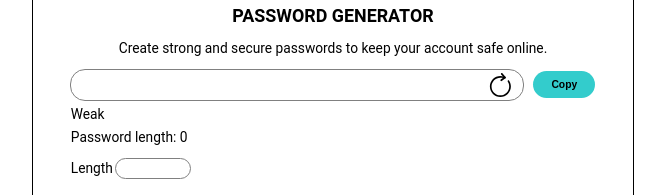
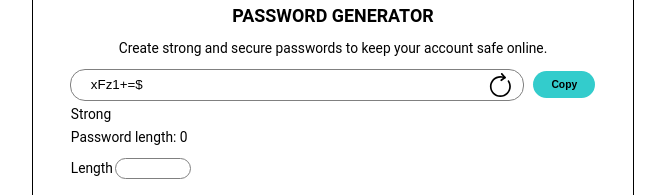
Before and after one commit to kahunacohen/password-gen, a React (Create React App) app: page / in a window 1280 px wide. Shown: the part 146-341 px from the top of the page, without its empty margins (307-972 px from the left). Built offline with nearby package versions, Linux system fonts and the light colour scheme.

Commit message:
add input and output

```diff
--- /dev/null
+++ b/src/Input.tsx
@@ -0,0 +1,28 @@
+export function Input(props: any) {
+  return (
+    <div className="Input">
+      <label className="length-label" htmlFor="length-input">
+        Length
+      </label>
+      <input id="length-input" type="number" max="16"></input>
+      <div className="checkboxes-ct">
+        <div className="checkbox-ct">
+          <label>Uppercase</label>
+          <input type="checkbox"></input>
+        </div>
+        <div className="checkbox-ct">
+          <label>Lowercase</label>
+          <input type="checkbox"></input>
+        </div>
+        <div className="checkbox-ct">
+          <label>Numbers</label>
+          <input type="checkbox"></input>
+        </div>
+        <div className="checkbox-ct">
+          <label>Special Characters</label>
+          <input type="checkbox"></input>
+        </div>
+      </div>
+    </div>
+  );
+}
--- /dev/null
+++ b/src/Output.tsx
@@ -0,0 +1,57 @@
+import React, { useEffect, useState } from "react";
+
+function generatePassword(input: GeneratorInput) {
+  return "xFz1+=$";
+}
+function getPasswordStrength(password: string): string {
+  return "Strong";
+}
+
+interface GeneratorInput {
+  length: number;
+  uppercase: boolean;
+  lowercase: boolean;
+  numbers: boolean;
+  specialCharacters: boolean;
+}
+export function Output(props: GeneratorInput) {
+  const [password, setPassword] = useState("");
+
+  useEffect(() => {
+    setPassword(generatePassword(props));
+  }, []);
+  const passwordStrength = getPasswordStrength(password);
+  return (
+    <div className="Output">
+      <div className="input-row">
+        <div className="input-wrapper">
+          <input value={password} type="text"></input>
+          <svg
+            className="refresh"
+            width="30"
+            height="30"
+            viewBox="0 0 30 30"
+            fill="none"
+            xmlns="http://www.w3.org/2000/svg"
+          >
+            <path
+              d="M15 28.4375C8.49998 28.4375 3.22498 23.15 3.22498 16.6625C3.22498 10.175 8.49998 4.875 15 4.875C16.3375 4.875 17.6375 5.0625 18.8875 5.45C19.3875 5.6 19.6625 6.125 19.5125 6.625C19.3625 7.125 18.8375 7.4 18.3375 7.25C17.275 6.925 16.15 6.75 15 6.75C9.53748 6.75 5.09998 11.1875 5.09998 16.65C5.09998 22.1125 9.53748 26.55 15 26.55C20.4625 26.55 24.9 22.1125 24.9 16.65C24.9 14.675 24.325 12.775 23.2375 11.15C22.95 10.725 23.0625 10.1375 23.5 9.85C23.925 9.5625 24.5125 9.675 24.8 10.1125C26.1 12.05 26.7875 14.3125 26.7875 16.6625C26.775 23.15 21.5 28.4375 15 28.4375Z"
+              fill="black"
+            ></path>
+            <path
+              d="M20.1625 7.5875C19.9 7.5875 19.6375 7.475 19.45 7.2625L15.8375 3.1125C15.5 2.725 15.5375 2.125 15.925 1.7875C16.3125 1.45 16.9125 1.4875 17.25 1.875L20.8625 6.025C21.2 6.4125 21.1625 7.0125 20.775 7.35C20.6125 7.5125 20.3875 7.5875 20.1625 7.5875Z"
+              fill="black"
+            ></path>
+            <path
+              d="M15.95 10.6625C15.6625 10.6625 15.375 10.525 15.1875 10.275C14.8875 9.86251 14.975 9.27501 15.3875 8.96251L19.6 5.88751C20.0125 5.57501 20.6 5.67501 20.9125 6.08751C21.225 6.50001 21.125 7.08751 20.7125 7.40001L16.5 10.4875C16.3375 10.6125 16.15 10.6625 15.95 10.6625Z"
+              fill="black"
+            ></path>
+          </svg>
+        </div>
+        <button className="copy-btn">Copy</button>
+      </div>
+      <div className={"strength " + passwordStrength}>{passwordStrength}</div>
+      <div className="length">Password length: 0</div>
+    </div>
+  );
+}
--- a/src/PasswordGenerator.css
+++ b/src/PasswordGenerator.css
@@ -75,7 +75,7 @@
   padding: 2px 10px;
 }
 .Input .checkboxes-ct {
-    margin-top: 2em;
+  margin-top: 2em;
 }
 .Input .checkbox-ct {
   display: flex;
--- a/src/PasswordGenerator.tsx
+++ b/src/PasswordGenerator.tsx
@@ -1,6 +1,7 @@
 import React from "react";
-
+import { Output } from "./Output";
 import "./PasswordGenerator.css";
+import { Input } from "./Input";
 
 export function PasswordGenerator() {
   return (
@@ -13,65 +14,14 @@ export function PasswordGenerator() {
             Create strong and secure passwords to keep your account safe online.
           </p>
         </div>
-
-        {/* Indicator component */}
-        <div className="Output">
-          <div className="input-row">
-            <div className="input-wrapper">
-              <input type="text"></input>
-              <svg
-                className="refresh"
-                width="30"
-                height="30"
-                viewBox="0 0 30 30"
-                fill="none"
-                xmlns="http://www.w3.org/2000/svg"
-              >
-                <path
-                  d="M15 28.4375C8.49998 28.4375 3.22498 23.15 3.22498 16.6625C3.22498 10.175 8.49998 4.875 15 4.875C16.3375 4.875 17.6375 5.0625 18.8875 5.45C19.3875 5.6 19.6625 6.125 19.5125 6.625C19.3625 7.125 18.8375 7.4 18.3375 7.25C17.275 6.925 16.15 6.75 15 6.75C9.53748 6.75 5.09998 11.1875 5.09998 16.65C5.09998 22.1125 9.53748 26.55 15 26.55C20.4625 26.55 24.9 22.1125 24.9 16.65C24.9 14.675 24.325 12.775 23.2375 11.15C22.95 10.725 23.0625 10.1375 23.5 9.85C23.925 9.5625 24.5125 9.675 24.8 10.1125C26.1 12.05 26.7875 14.3125 26.7875 16.6625C26.775 23.15 21.5 28.4375 15 28.4375Z"
-                  fill="black"
-                ></path>
-                <path
-                  d="M20.1625 7.5875C19.9 7.5875 19.6375 7.475 19.45 7.2625L15.8375 3.1125C15.5 2.725 15.5375 2.125 15.925 1.7875C16.3125 1.45 16.9125 1.4875 17.25 1.875L20.8625 6.025C21.2 6.4125 21.1625 7.0125 20.775 7.35C20.6125 7.5125 20.3875 7.5875 20.1625 7.5875Z"
-                  fill="black"
-                ></path>
-                <path
-                  d="M15.95 10.6625C15.6625 10.6625 15.375 10.525 15.1875 10.275C14.8875 9.86251 14.975 9.27501 15.3875 8.96251L19.6 5.88751C20.0125 5.57501 20.6 5.67501 20.9125 6.08751C21.225 6.50001 21.125 7.08751 20.7125 7.40001L16.5 10.4875C16.3375 10.6125 16.15 10.6625 15.95 10.6625Z"
-                  fill="black"
-                ></path>
-              </svg>
-            </div>
-            <button className="copy-btn">Copy</button>
-          </div>
-          <div className="strength">Weak</div>
-          <div className="length">Password length: 0</div>
-        </div>
-
-        {/* Inputs component */}
-        <div className="Input">
-          <label className="length-label" htmlFor="length-input">
-            Length
-          </label>
-          <input id="length-input" type="number" max="16"></input>
-          <div className="checkboxes-ct">
-            <div className="checkbox-ct">
-              <label>Uppercase</label>
-              <input type="checkbox"></input>
-            </div>
-            <div className="checkbox-ct">
-              <label>Lowercase</label>
-              <input type="checkbox"></input>
-            </div>
-            <div className="checkbox-ct">
-              <label>Numbers</label>
-              <input type="checkbox"></input>
-            </div>
-            <div className="checkbox-ct">
-              <label>Special Characters</label>
-              <input type="checkbox"></input>
-            </div>
-          </div>
-        </div>
+        <Output
+          length={8}
+          uppercase={true}
+          lowercase={true}
+          numbers={true}
+          specialCharacters={true}
+        />
+        <Input />
       </div>
     </div>
   );
```
